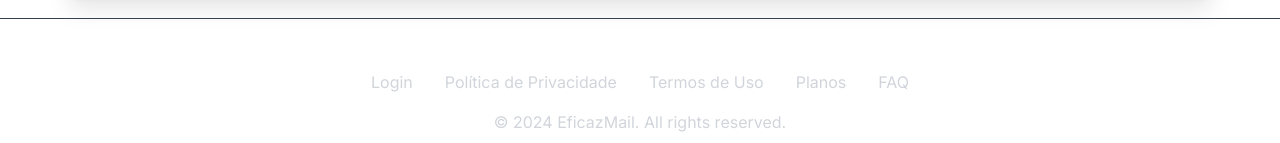
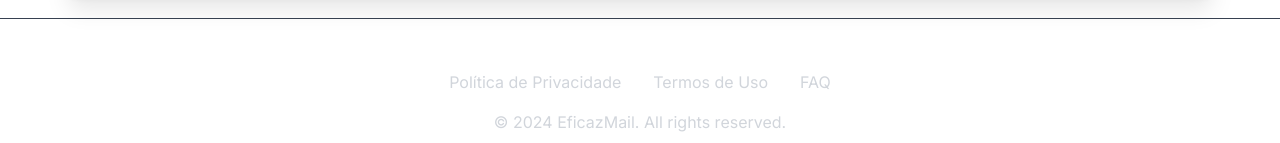
Before and after one commit to fhok2/eficazemailfront, a Next.js app: page / in a window 1280 px wide. Shown: the part 3827-3970 px from the top of the page. Built offline with nearby package versions, Linux system fonts and the light colour scheme.

Commit message:
correção do footer

```diff
--- a/src/components/Footer.js
+++ b/src/components/Footer.js
@@ -9,10 +9,9 @@ const NewFooter = () => {
   };
 
   const links = [
-    { label: "Login", href: "/dashboard" },
+
     { label: "Política de Privacidade", href: "/privacy-policy" },
     { label: "Termos de Uso", href: "/terms-of-service" },
-    { label: "Planos", href: "/#plain" },
     { label: "FAQ", href: "/#faq" }
   ];
 
```
